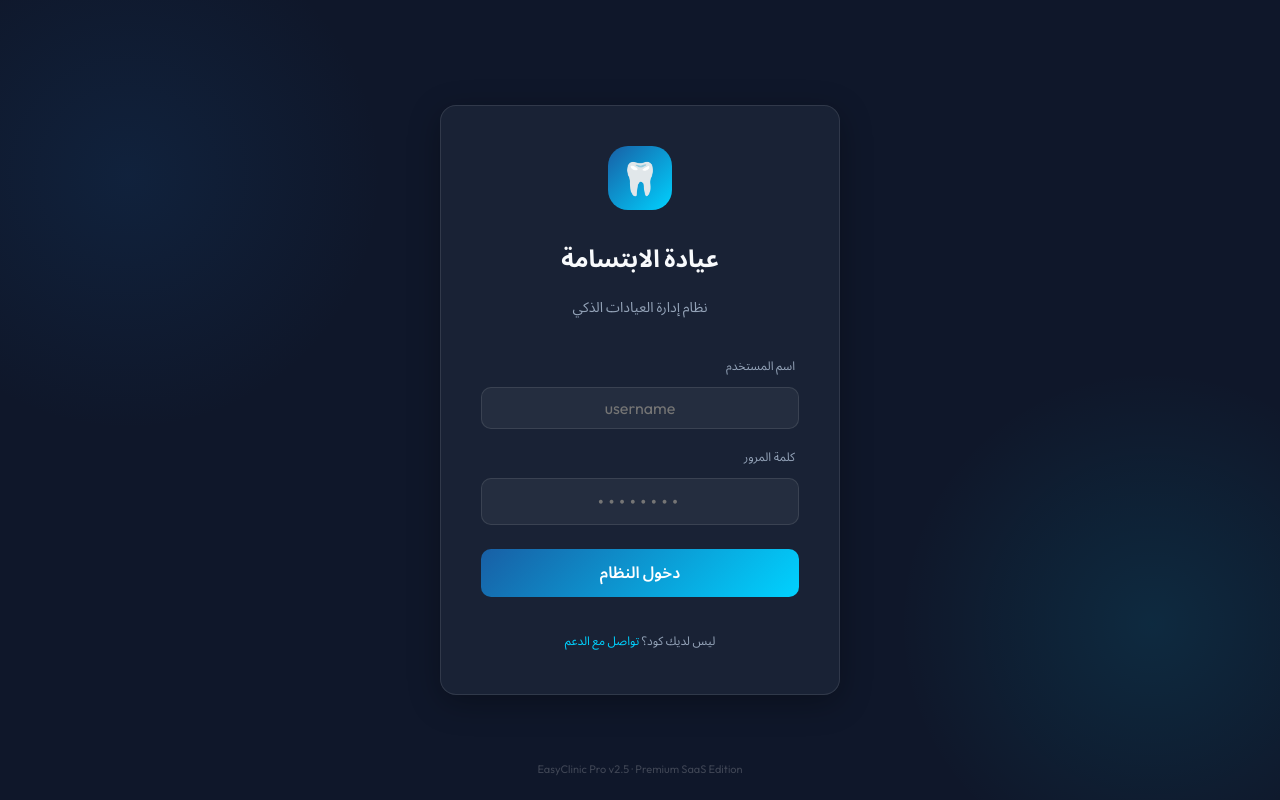
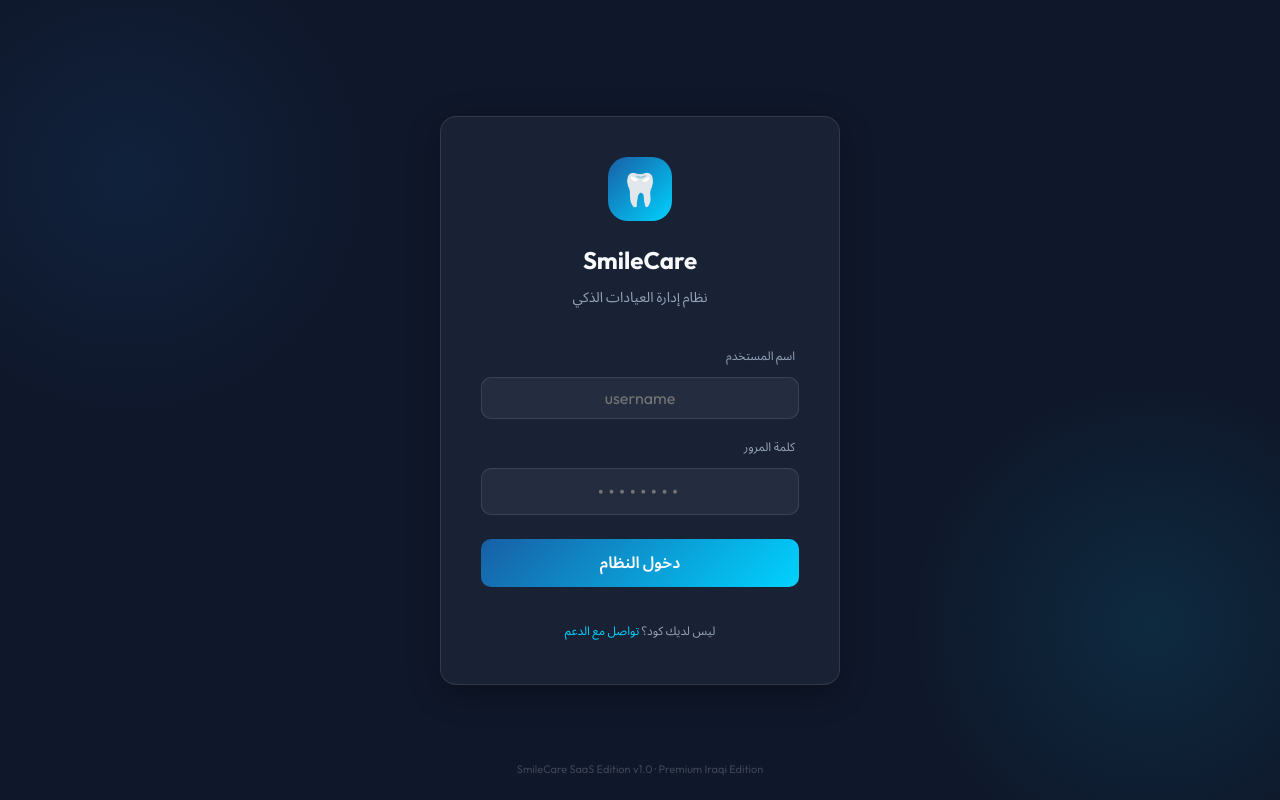
Before and after one commit to paypaldjdj-cyber/aaww, a React (Vite) app: page / in a window 1280 px wide. Built offline with nearby package versions, Linux system fonts and the light colour scheme; no server answers.

Commit message:
Fix: Global replacement of clinic name to SmileCare

```diff
--- a/index.html
+++ b/index.html
@@ -3,7 +3,7 @@
 <head>
   <meta charset="UTF-8" />
   <meta name="viewport" content="width=device-width, initial-scale=1.0" />
-  <title>نظام إدارة عيادة الأسنان</title>
+  <title>SmileCare - نظام إدارة العيادات الذكي</title>
   <style>
     * { box-sizing: border-box; margin: 0; padding: 0; }
     body { font-family: system-ui, -apple-system, "Segoe UI", sans-serif;
--- a/src/LanguageContext.jsx
+++ b/src/LanguageContext.jsx
@@ -8,7 +8,7 @@ const translations = {
     "الفواتير": "Invoices",
     "التقارير": "Reports",
     "الإعدادات": "Settings",
-    "عيادة الابتسامة": "Dental Smile Clinic",
+    "SmileCare": "SmileCare",
 
     // Home
     "مواعيد اليوم": "Today's Appointments",
--- a/src/components/Layout.jsx
+++ b/src/components/Layout.jsx
@@ -40,7 +40,7 @@ export default function Layout({ children }) {
               width: 40, height: 40, borderRadius: 12, background: "linear-gradient(135deg, #185FA5, #00D2FF)",
               display: "flex", alignItems: "center", justifyContent: "center", fontSize: 20
             }}>🦷</div>
-            <div style={{ fontWeight: 700, fontSize: 18, letterSpacing: -0.5 }}>{settings.clinic_name || t("عيادة الابتسامة")}</div>
+            <div style={{ fontWeight: 700, fontSize: 18, letterSpacing: -0.5 }}>{settings.clinic_name || t("SmileCare")}</div>
           </div>
         )}
 
--- a/src/pages/Login.jsx
+++ b/src/pages/Login.jsx
@@ -45,7 +45,7 @@ export default function Login() {
           margin: "0 auto 24px", display: "flex", alignItems: "center", justifyContent: "center", fontSize: 32
         }}>🦷</div>
 
-        <h1 style={{ fontSize: 24, fontWeight: 800, marginBottom: 8 }}>{t("عيادة الابتسامة")}</h1>
+        <h1 style={{ fontSize: 24, fontWeight: 800, marginBottom: 8 }}>SmileCare</h1>
         <p style={{ fontSize: 14, color: "var(--text-muted)", marginBottom: 32 }}>{t("نظام إدارة العيادات الذكي")}</p>
 
         {error && (
@@ -108,7 +108,7 @@ export default function Login() {
       </div>
 
       <div style={{ position: "absolute", bottom: 24, fontSize: 11, color: "rgba(255,255,255,0.2)" }}>
-        EasyClinic Pro v2.5 · Premium SaaS Edition
+        SmileCare SaaS Edition v1.0 · Premium Iraqi Edition
       </div>
     </div>
   );
```
